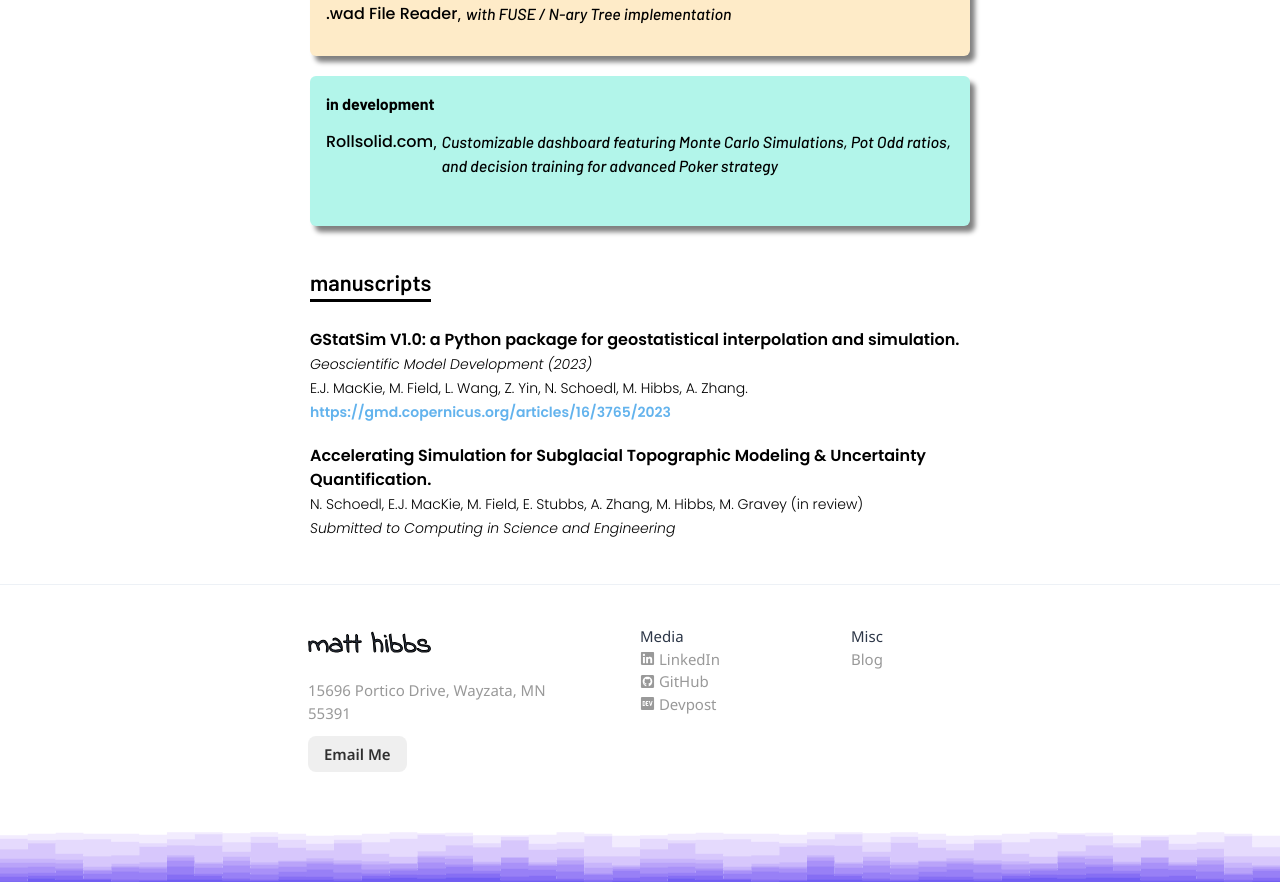
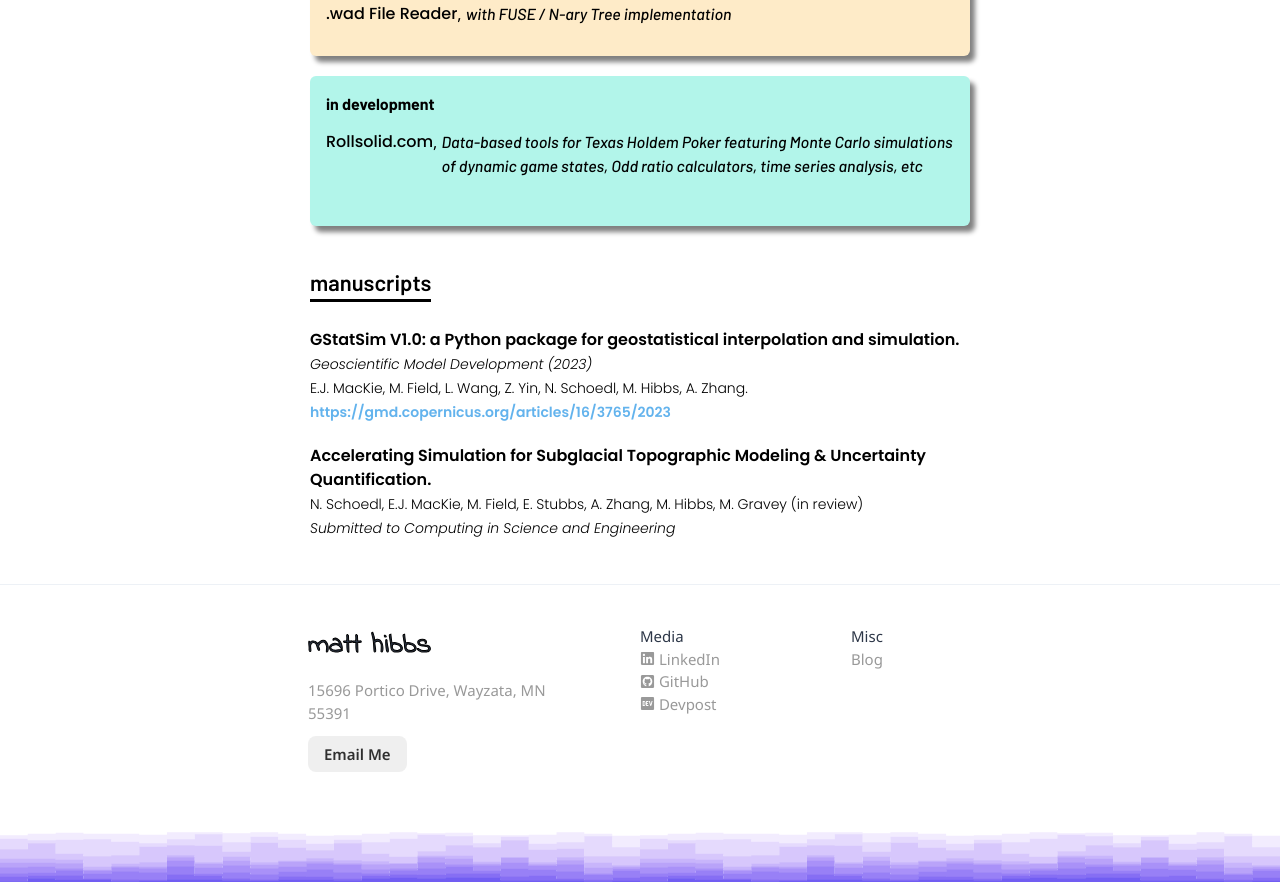
Before and after one commit to matthibbs7/mh7, a Next.js app: page / in a window 1280 px wide. Shown: the part 1540-2422 px from the top of the page. Built offline with nearby package versions, Linux system fonts and the light colour scheme; a web font is replaced by a local one.

Commit message:
Add desc

```diff
--- a/src/pages/index.tsx
+++ b/src/pages/index.tsx
@@ -129,7 +129,7 @@ export default function Home() {
               <Flex mb={8} direction='row'>
                 <Text color={color} style={{fontFamily: 'Poppins'}} fontSize="16px" lineHeight="24px" fontWeight={500}><Link href="https://www.rollsolid.com" isExternal>Rollsolid.com</Link></Text>
                 <Text color={color} fontSize="16px" lineHeight="24px" fontWeight={400} style={{textDecoration: 'none'}} textDecoration="none" as="span">,&nbsp;</Text>
-                <Text color={color} fontSize="16px" lineHeight="24px" fontWeight={500} style={{fontFamily: 'Barlow'}} textDecoration="none" as="span" fontStyle="italic">Customizable dashboard featuring Monte Carlo Simulations, Pot Odd ratios, and decision training for advanced Poker strategy</Text>
+                <Text color={color} fontSize="16px" lineHeight="24px" fontWeight={500} style={{fontFamily: 'Barlow'}} textDecoration="none" as="span" fontStyle="italic">Data-based tools for Texas Holdem Poker featuring Monte Carlo simulations of dynamic game states, Odd ratio calculators, time series analysis, etc</Text>
               </Flex>
               {/* <Flex mb={8} direction='row'>
                 <Text color={color} style={{fontFamily: 'Poppins'}} fontSize="16px" lineHeight="24px" fontWeight={500}><Link href="https://www.rollsolid.com" isExternal>Demogorgn.ai</Link></Text>
```
